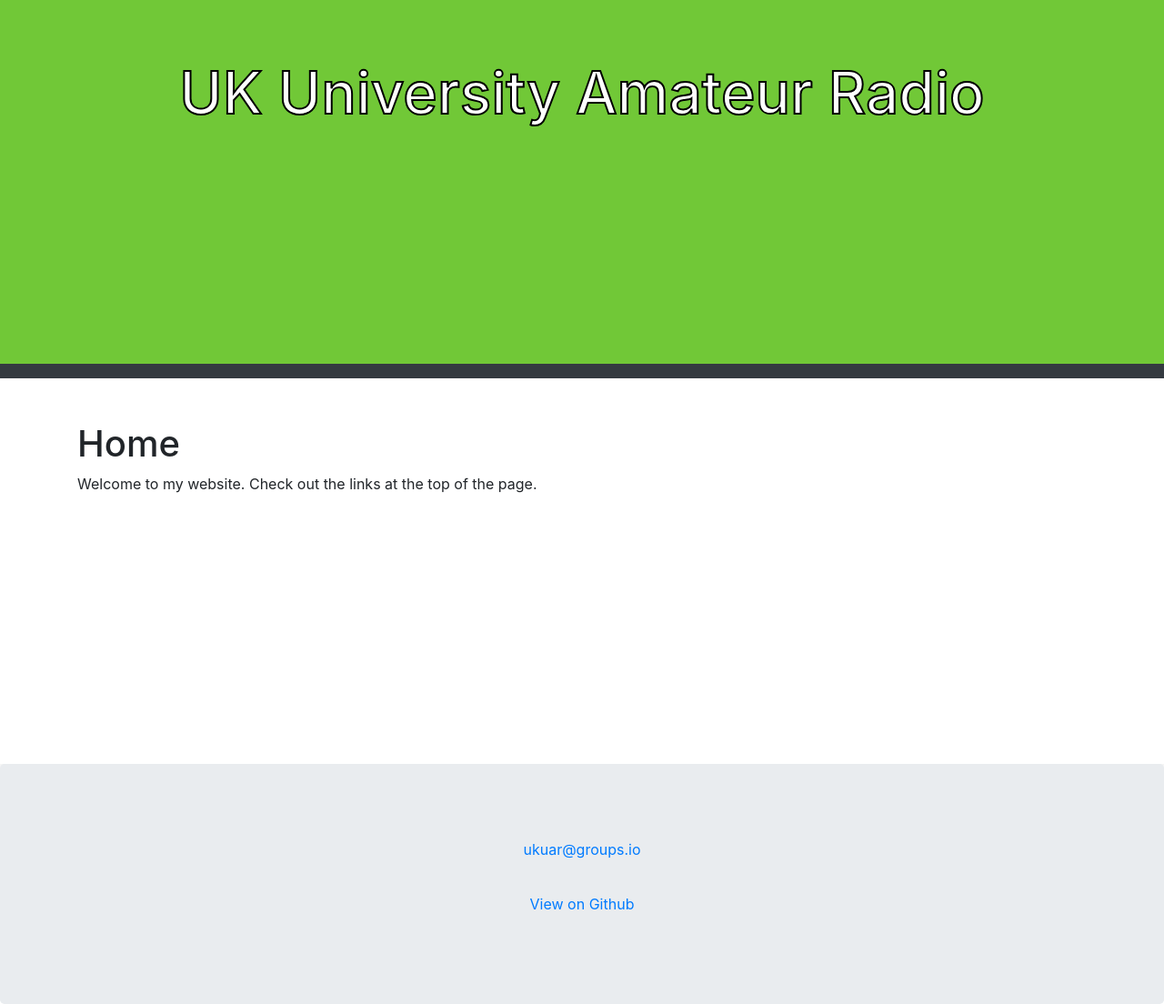
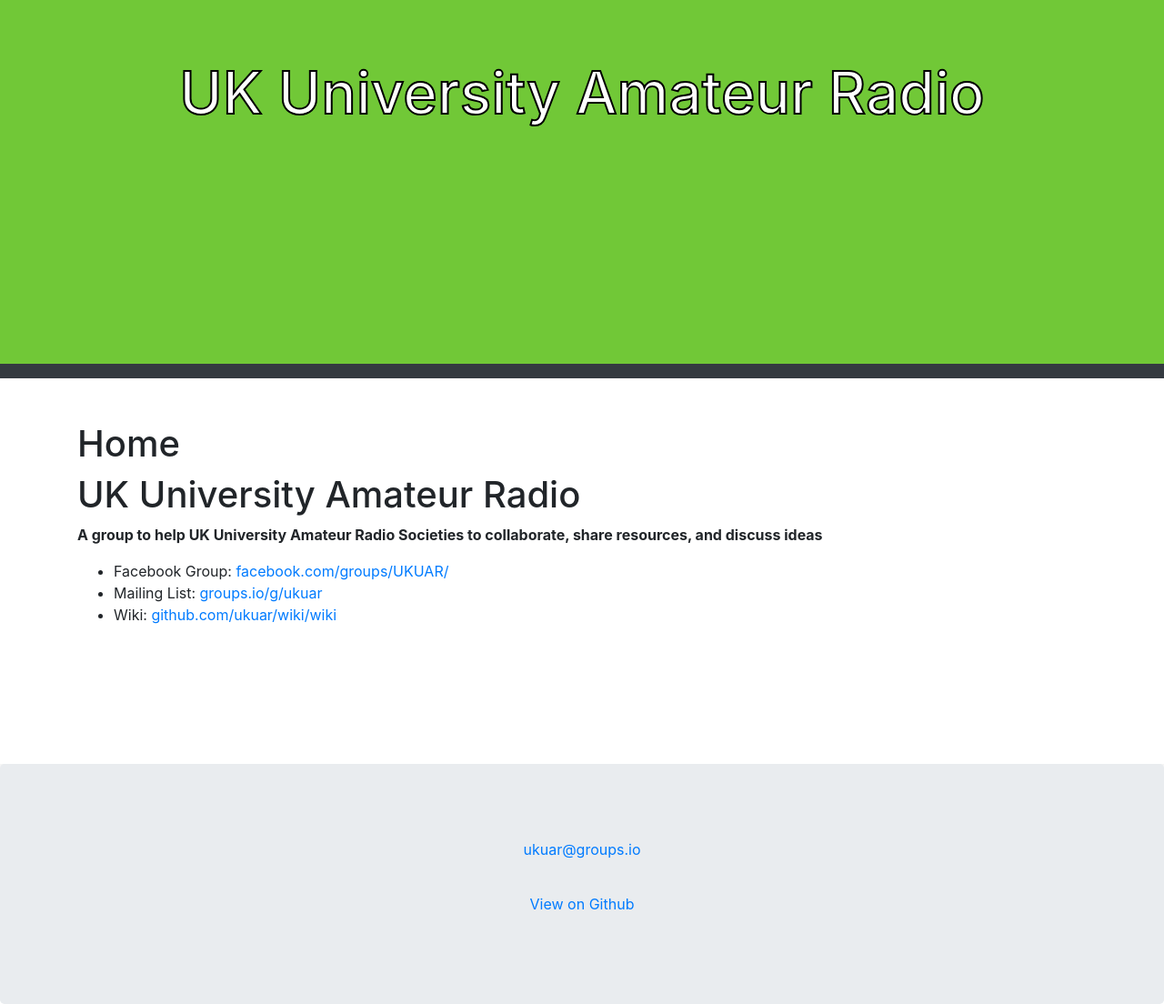
Before and after one commit to ukuar/ukuar.org, a Jekyll site: the page built from index.md, in a window 1280 px wide. Shown: the whole page at 91% size. Built offline with Jekyll 4.4.1, drawn with Linux system fonts in a browser that asks for light colours; our own code applies the rules of GitHub Pages for plain Markdown files.

Commit message:
Update index.md

```diff
--- a/index.md
+++ b/index.md
@@ -1,7 +1,10 @@
 ---
-date: 2019-09-08
-draft: false
 title: Home
 ---
 
-Welcome to my website. Check out the links at the top of the page.
+# UK University Amateur Radio
+**A group to help UK University Amateur Radio Societies to collaborate, share resources, and discuss ideas**
+
+* Facebook Group: [facebook.com/groups/UKUAR/](https://www.facebook.com/groups/UKUAR/)
+* Mailing List: [groups.io/g/ukuar](groups.io/g/ukuar)
+* Wiki: [github.com/ukuar/wiki/wiki](github.com/ukuar/wiki/wiki)
```
